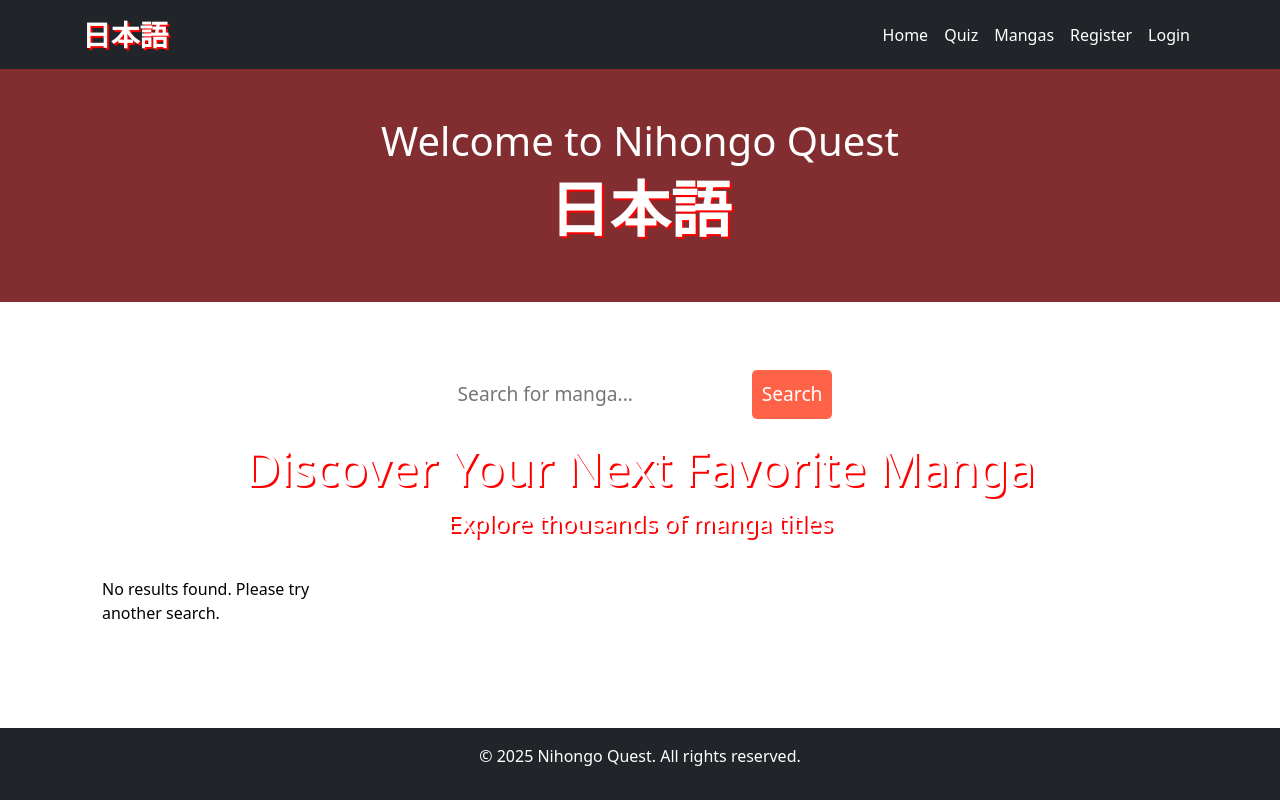
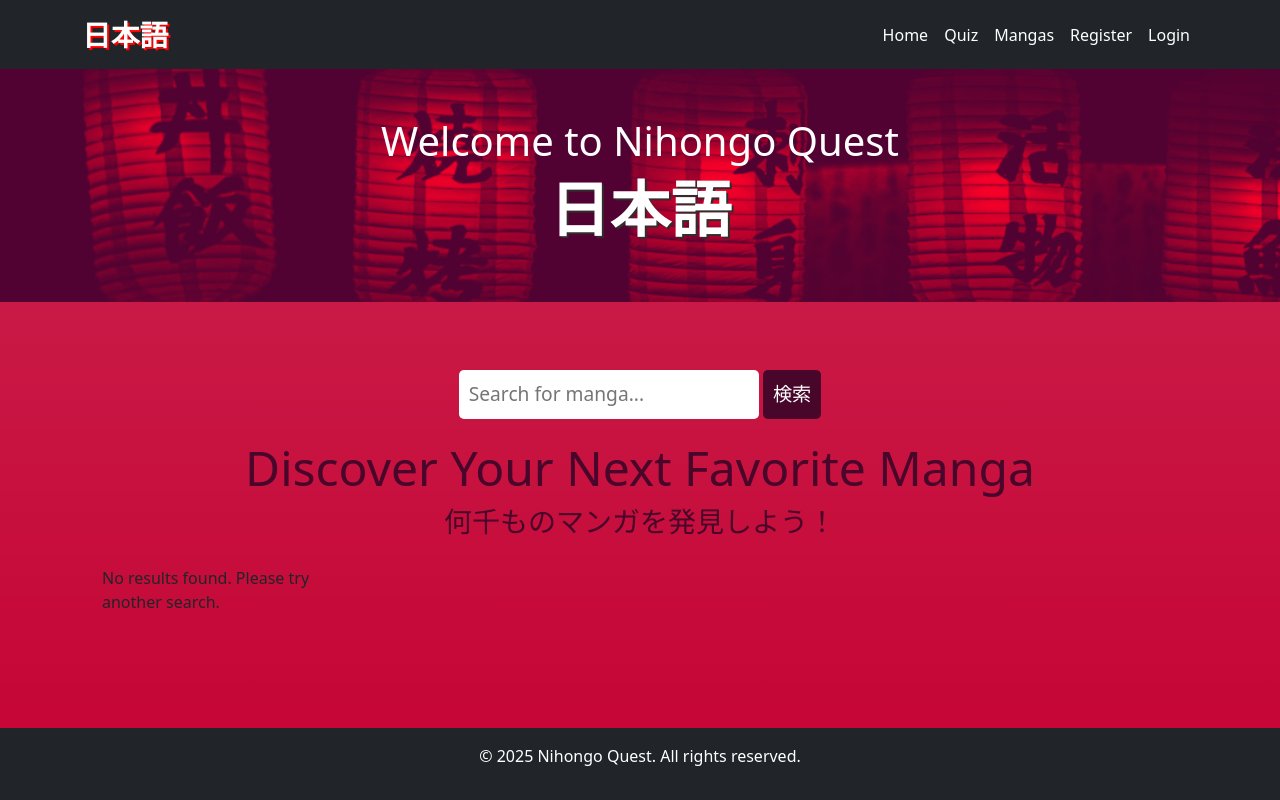
Before and after one commit to ToniEstarlich/Nihongo-Quest, a Flask app: page /manga in a window 1280 px wide. Run offline with Flask 3, Linux system fonts and the light colour scheme; data that the repository does not hold is empty; some libraries are stand-ins or nearby versions.

Commit message:
add images, css folder, and new styles

```diff
--- a/static/base.css
+++ b/static/css/base.css
@@ -5,18 +5,20 @@
 }
 
 body {
-    background: linear-gradient(to bottom, var(--japanese-red), var(--dark-red));
-    color: var(--black);
+    background-color: #C40233;
 }
 
 html, body {
-    height: 100%;
+    min-height: 100vh;
     margin: 0;
     display: flex;
     flex-direction: column;
 }
 header {
-    background-color: #822e31;
+    background-image: url(/static/images/duotone-lamp.png);
+    background-size: cover;
+    background-position: center;
+    background-repeat: no-repeat;
 }
 
 main {
@@ -38,7 +40,7 @@ footer {
 
 .logo-header {
     font-size: 380%;
-    text-shadow: 2px 2px red;
+    text-shadow: 2px 2px rgb(49, 45, 45);
 }
 .navbar {
     background: var(--dark-red);
@@ -46,11 +48,7 @@ footer {
 .navbar-brand, .nav-link {
     color: white !important;
 }
-.header {
-    text-align: center;
-    padding: 60px 0;
-    background: linear-gradient(to right, var(--japanese-red), var(--dark-red));
-}
+
 .footer {
     text-align: center;
     padding: 20px;
--- a/static/manga.css
+++ b/static/css/manga.css
@@ -3,14 +3,11 @@ body {
     font-family: Arial, sans-serif;
     margin: 0;
     padding: 0;
-    background-color: #f4f4f4;
 }
 
 .hero {
     text-align: center;
-    color: white;
-    text-shadow: 2px 2px red;
-
+    color: rgb(71, 6, 42);
 }
 
 .hero h1 {
@@ -25,7 +22,6 @@ body {
     text-align: center;
     padding: 20px;
     color: white;
-
 }
 
 .search input {
@@ -39,7 +35,7 @@ body {
 .search button {
     padding: 10px;
     font-size: 1.2em;
-    background-color: #ff6347;
+    background-color: rgb(71, 6, 42);
     border: none;
     color: white;
     border-radius: 5px;
@@ -56,9 +52,15 @@ body {
 .manga-card {
     border: 1px solid #ddd;
     padding: 10px;
-    background-color: #fff;
+    background-color: rgba(255, 255, 255, 0.3);
     text-align: center;
     box-shadow: 0 4px 8px rgba(0, 0, 0, 0.1);
+    border-radius: 12px;
+}
+
+.manga-card:hover {
+    transform: scale(1.2) rotate(3deg); /* Slight zoom & rotate */
+    box-shadow: 0 10px 20px rgba(0, 0, 0, 0.4); /* More shadow */
 }
 
 .manga-cover {
@@ -76,7 +78,7 @@ body {
 .manga-synopsis {
     font-size: 14px;
     margin-top: 10px;
-    color: #555;
+    color: rgb(71, 6, 42);
     height: 60px;
     overflow: hidden;
     text-overflow: ellipsis;
@@ -86,7 +88,7 @@ body {
     display: inline-block;
     margin-top: 10px;
     text-decoration: none;
-    color: #ff6347;
+    color: rgb(255, 255, 255);
     font-weight: bold;
 }
 
--- a/templates/base.html
+++ b/templates/base.html
@@ -9,7 +9,7 @@
     <link href="https://cdn.jsdelivr.net/npm/bootstrap@5.3.0/dist/css/bootstrap.min.css" rel="stylesheet">
 
     <!-- Custom CSS -->
-    <link rel="stylesheet" href="{{ url_for('static', filename='base.css') }}">
+    <link rel="stylesheet" href="{{ url_for('static', filename='css/base.css') }}">
 </head>
 <body class="bg-gradient">
 
@@ -33,7 +33,7 @@
     </nav>
 
     <!-- Header -->
-    <header class="text-center py-5  text-white">
+    <header class="header text-center py-5  text-white">
         <h1>Welcome to Nihongo Quest</h1>
         <h1 class="logo-header text-white fw-bold">日本語</h1>
     </header>
--- a/templates/index.html
+++ b/templates/index.html
@@ -4,7 +4,7 @@
     <meta charset="UTF-8">
     <meta name="viewport" content="width=device-width, initial-scale=1.0">
     <title>Nihongo Quest</title>
-    <link rel="stylesheet" href="{{ url_for('static', filename='style.css') }}">
+    <link rel="stylesheet" href="{{ url_for('static', filename='css/style.css') }}">
 </head>
 <body>
     {% extends "base.html" %}
--- a/templates/manga.html
+++ b/templates/manga.html
@@ -4,7 +4,7 @@
     <meta charset="UTF-8">
     <meta name="viewport" content="width=device-width, initial-scale=1.0">
     <title>Manga Gallery</title>
-    <link rel="stylesheet" href="{{ url_for('static', filename='manga.css') }}">
+    <link rel="stylesheet" href="{{ url_for('static', filename='css/manga.css') }}">
 </head>
 <body>
     {% extends "base.html" %}
@@ -17,14 +17,14 @@
     <section class="search">
         <form action="/search" method="get">
             <input type="text" name="query" placeholder="Search for manga..." required>
-            <button type="submit">Search</button>
+            <button type="submit">検索</button>
         </form>
     </section>
 
     <!-- Hero Section -->
     <section class="hero">
         <h1>Discover Your Next Favorite Manga</h1>
-        <p>Explore thousands of manga titles</p>
+        <h3>何千ものマンガを発見しよう！</h3>
     </section>
 
     <!-- Manga Gallery -->
```
Also changed, not shown: static/css/style.css (renamed from static/style.css), static/images/duotone-cat.png (added), static/images/duotone-city.png (added), static/images/duotone-lamp.png (added), static/images/duotone-words.png (added).
